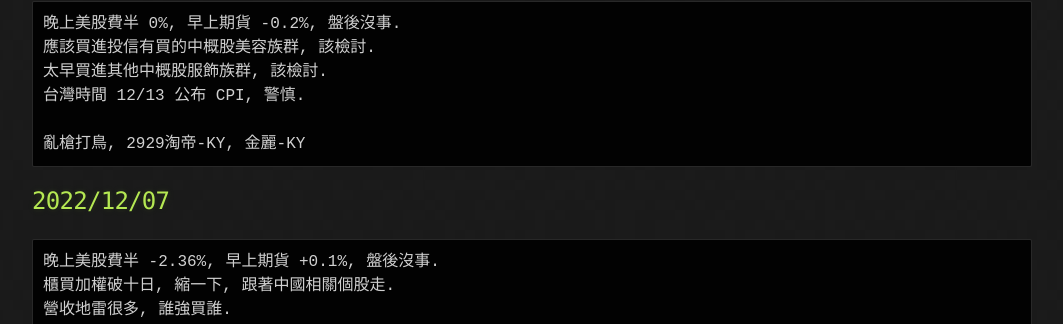
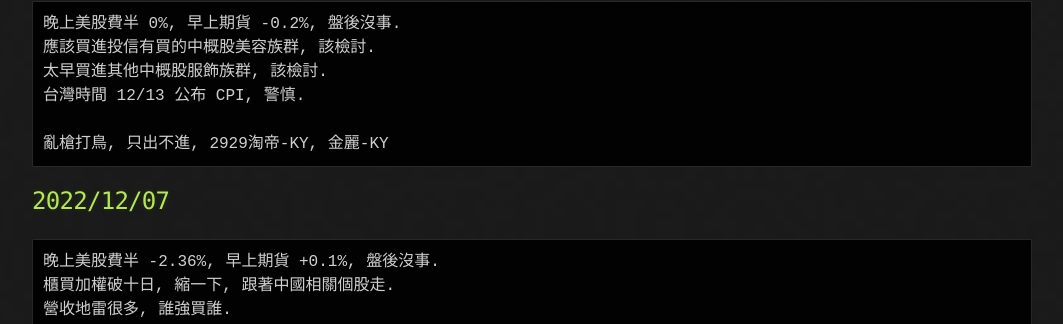
Before and after one commit to lepg5487/Stock_God, a Jekyll site: the page built from index.md, in a window 1280 px wide and 900 px high, scrolled down 348 px. Shown: the part 245-569 px from the top of the window, without its empty margins (108-1171 px from the left). Built offline with Jekyll 4.4.1, drawn with Linux system fonts in a browser that asks for light colours; our own code applies the rules of GitHub Pages for plain Markdown files.

Commit message:
Update index.md

````diff
--- a/index.md
+++ b/index.md
@@ -23,7 +23,7 @@ layout: testlayouts
 太早買進其他中概股服飾族群, 該檢討.
 台灣時間 12/13 公布 CPI, 警慎.
 
-亂槍打鳥, 2929淘帝-KY, 金麗-KY
+亂槍打鳥, 只出不進, 2929淘帝-KY, 金麗-KY
 ```
 
 ## 2022/12/07
````
